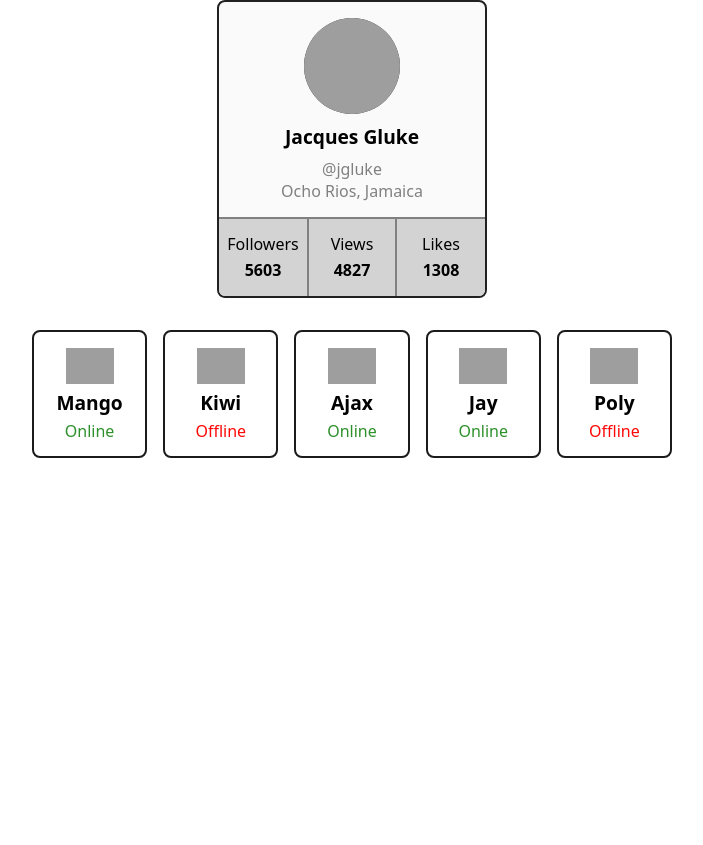
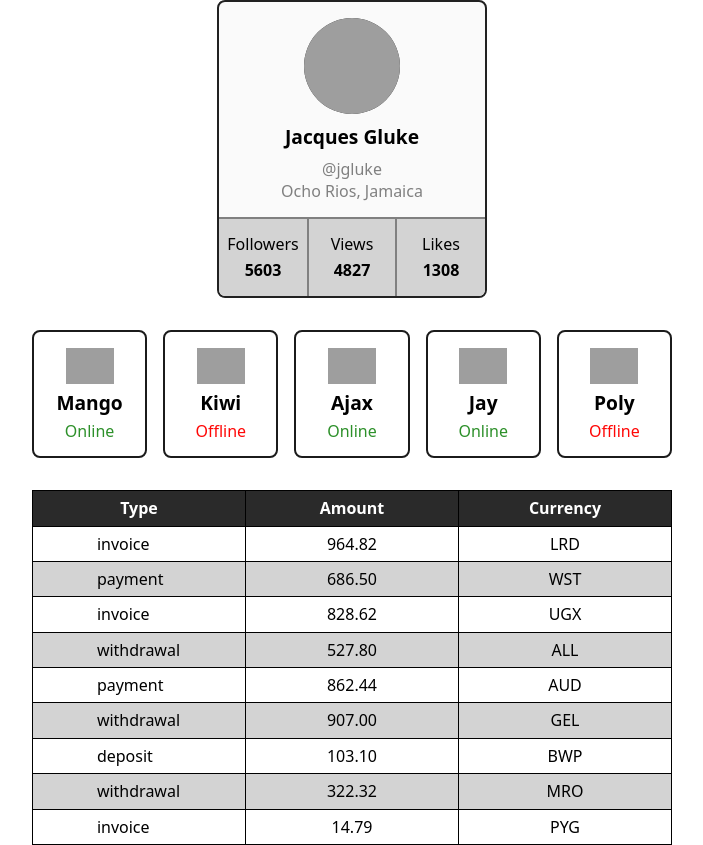
Before and after one commit to stavrdriff/goit-react-hw-01, a React (Vite) app: page / in a window 1280 px wide. Shown: the whole page, without its empty margins (288-991 px from the left). Before the commit the page ends 800 px from the top, so only its background shows below. Built offline with nearby package versions, Linux system fonts and the light colour scheme; grey boxes are pictures that could not be loaded.

Commit message:
ended all

```diff
--- a/src/components/App.jsx
+++ b/src/components/App.jsx
@@ -1,7 +1,9 @@
 import Profile from "./profile/Profile.jsx";
-import userData from "../userData.json";
+import userData from "../json/userData.json";
 import FriendList from "./friend-list/FriendList.jsx";
-import friends from "../friends.json";
+import friends from "../json/friends.json";
+import TransactionHistory from "./transaction-history/TransactionHistory.jsx";
+import transactions from "../json/transactions.json";
 
 export default function App() {
     return (
@@ -13,8 +15,8 @@ export default function App() {
                 image={userData.avatar}
                 stats={userData.stats}
             />
-
             <FriendList friends={friends}/>
+            <TransactionHistory transactions={transactions}/>
         </>
     )
 }
--- a/src/components/friend-list-item/FriendListItem.jsx
+++ b/src/components/friend-list-item/FriendListItem.jsx
@@ -3,15 +3,14 @@ import clsx from "clsx";
 
 export default function FriendListItem({ avatar, name, isOnline, id }) {
     return (
-        <div className={styles.friendListItem} id={id}>
+        <div className={styles.item} id={id}>
             <img
-                className={styles.friendListItemImage}
                 src={ avatar }
                 alt="Avatar"
                 width="48"
             />
-            <p className={styles.friendListItemName}>{ name }</p>
-            <p className={clsx(styles.friendListItemStatus, isOnline && styles.isActive)}>
+            <p className={styles.name}>{ name }</p>
+            <p className={clsx(styles.status, isOnline && styles.isActive)}>
                 {isOnline ? "Online" : "Offline"}
             </p>
         </div>
--- a/src/components/friend-list-item/FriendListItem.module.css
+++ b/src/components/friend-list-item/FriendListItem.module.css
@@ -1,4 +1,4 @@
-.friendListItem {
+.item {
     display: flex;
     flex-direction: column;
     align-items: center;
@@ -6,15 +6,13 @@
     text-align: center;
 }
 
-.friendListItemImage {}
-
-.friendListItemName {
+.name {
     margin: 0;
     font-size: 1.2rem;
     font-weight: 700;
 }
 
-.friendListItemStatus {
+.status {
     margin: 0;
     color: #ff0706;
 }
--- a/src/components/friend-list/FriendList.jsx
+++ b/src/components/friend-list/FriendList.jsx
@@ -5,7 +5,7 @@ export default function FriendList({ friends }) {
     return (
         <ul className={styles.friendList}>
             { friends.length && friends.map((item) =>
-                <li className={styles.friendListItem}>
+                <li key={item.id} className={styles.friendListItem}>
                     <FriendListItem
                         avatar={item.avatar}
                         name={item.name}
--- /dev/null
+++ b/src/components/transaction-history/TransactionHistory.jsx
@@ -0,0 +1,24 @@
+import styles from "./TransactionHistory.module.css";
+
+export default function TransactionHistory({ transactions }) {
+    return (
+        <table className={styles.table}>
+            <thead className={styles.head}>
+                <tr className={styles.transaction}>
+                    <th className={styles.title}>Type</th>
+                    <th className={styles.title}>Amount</th>
+                    <th className={styles.title}>Currency</th>
+                </tr>
+            </thead>
+            <tbody>
+                { transactions.length && transactions.map((item) =>
+                    <tr key={item.id} className={styles.transaction} id={ item.id }>
+                        <td className={styles.type}>{ item.type }</td>
+                        <td className={styles.amount}>{ item.amount }</td>
+                        <td className={styles.currency}>{ item.currency }</td>
+                    </tr>
+                )}
+            </tbody>
+        </table>
+    )
+}
--- /dev/null
+++ b/src/components/transaction-history/TransactionHistory.module.css
@@ -0,0 +1,46 @@
+.table {
+    margin: 0 auto;
+    width: 100%;
+    max-width: 40rem;
+    border-collapse: collapse;
+}
+
+.head {
+    color: #fff;
+    font-weight: 700;
+    background-color: #2a2a2a;
+
+}
+
+.transaction {
+}
+
+.title {
+    width: calc(100% / 3);
+    padding: .5rem 0;
+    border: 1px solid #000;
+}
+
+.transaction:nth-child(even) {
+    background-color: #d3d3d3;
+}
+
+.type {
+    padding-left: 5%;
+    padding-block: .5rem;
+    border: 1px solid #000;
+
+    @media screen and (min-width: 768px) {
+        padding-left: 10%;
+    }
+}
+
+.amount {
+    text-align: center;
+    border: 1px solid #000;
+}
+
+.currency {
+    text-align: center;
+    border: 1px solid #000;
+}
--- /dev/null
+++ b/src/json/transactions.json
@@ -0,0 +1,56 @@
+[
+  {
+    "id": "1e0700a2-5183-4291-85cc-2065a036a683",
+    "type": "invoice",
+    "amount": "964.82",
+    "currency": "LRD"
+  },
+  {
+    "id": "a30f821b-4d25-4ff0-abdd-e340b3f0dd2b",
+    "type": "payment",
+    "amount": "686.50",
+    "currency": "WST"
+  },
+  {
+    "id": "44dca67a-8e5a-4798-bf8e-b15efd4e1abd",
+    "type": "invoice",
+    "amount": "828.62",
+    "currency": "UGX"
+  },
+  {
+    "id": "ea8ed3dc-2b68-4a53-905a-53ecb0adef33",
+    "type": "withdrawal",
+    "amount": "527.80",
+    "currency": "ALL"
+  },
+  {
+    "id": "63ca02f9-d637-46b5-9237-f3b24425e029",
+    "type": "payment",
+    "amount": "862.44",
+    "currency": "AUD"
+  },
+  {
+    "id": "ed0263e8-59a5-4bf1-87e0-2bb88e53dc34",
+    "type": "withdrawal",
+    "amount": "907.00",
+    "currency": "GEL"
+  },
+  {
+    "id": "4eaab41b-b967-40ac-82ed-85fc66f646f1",
+    "type": "deposit",
+    "amount": "103.10",
+    "currency": "BWP"
+  },
+  {
+    "id": "9648a350-8469-42d5-8bf3-18090de5fe67",
+    "type": "withdrawal",
+    "amount": "322.32",
+    "currency": "MRO"
+  },
+  {
+    "id": "9c5c25fb-1a95-4b2f-8d1f-4c4426d677cc",
+    "type": "invoice",
+    "amount": "14.79",
+    "currency": "PYG"
+  }
+]
```
Also changed, not shown: src/json/friends.json (renamed from src/friends.json), src/json/userData.json (renamed from src/userData.json). Lines whose indentation alone changed are shown as unchanged.
